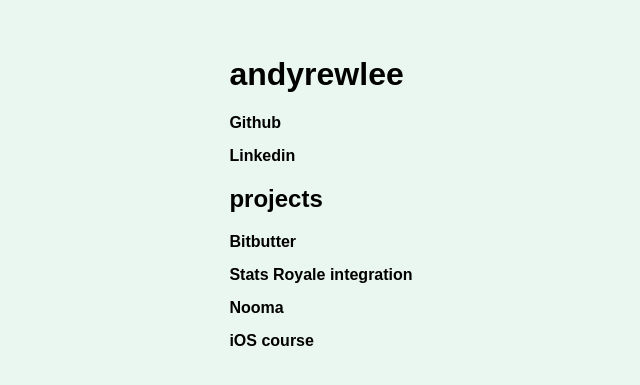
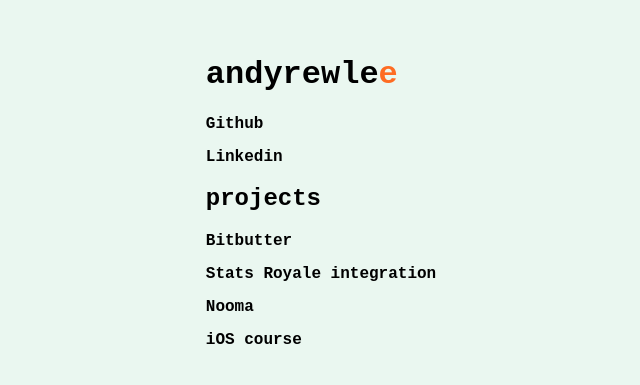
Before and after one commit to andyrewlee/andyrewlee, a React (Create React App) app: page / in a window 1280 px wide. Shown: the part 175-560 px from the top of the page, without its empty margins (319-959 px from the left). Built offline with nearby package versions, Linux system fonts and the light colour scheme.

Commit message:
Change font and add accent letter

```diff
--- a/src/App.css
+++ b/src/App.css
@@ -1,5 +1,7 @@
 html, body, #root, .App {
   height: 100%;
+  font-family: monospace;
+  font-size: 16px;
 }
 
 a {
@@ -27,3 +29,7 @@
 .ListItem {
   margin-bottom: 15px;
 }
+
+.Accent {
+  color: #fe6c23;
+}
--- a/src/components/MainHeader.js
+++ b/src/components/MainHeader.js
@@ -2,8 +2,15 @@
 
 export default class MainHeader extends Component {
   render() {
+    const title = this.props.title;
+    const substringIndex = title.length - 1;
+    const mainStr = title.substring(0, substringIndex);
+    const accentStr = title.substring(substringIndex);
+
     return (
-      <h1 className="MainHeader">{this.props.title}</h1>
+      <h1 className="MainHeader">
+        {mainStr}<span class="Accent">{accentStr}</span>
+      </h1>
     );
   }
 }
```
